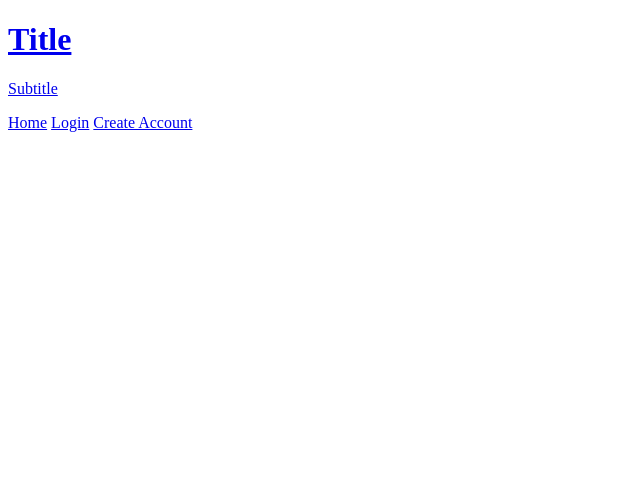
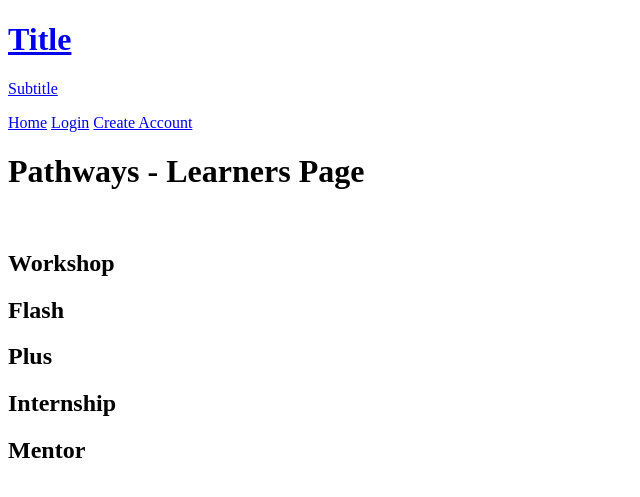
Before and after one commit to SheCodesAus/plus-pilbara-2021, a Django app: template groupproject/swc/templates/swc/pathways.html in a window 1280 px wide. Shown: the top 497 px of the page, without its empty margins (0-640 px from the left). Run offline with Django 3.2, Linux system fonts and the light colour scheme; the template is opened without the code that fills it, so the values that code supplies are empty; some libraries are stand-ins or nearby versions.

Commit message:
created divs for pathways

```diff
--- a/groupproject/swc/templates/swc/pathways.html
+++ b/groupproject/swc/templates/swc/pathways.html
@@ -1,9 +1,42 @@
 {% extends 'base.html' %}
 {% load static %}
 
+{% block stylesheets %}
+<!-- <link rel="stylesheet" type="text/css" href="{% static 'styles.css' %}"> -->
+{% endblock %}
+
 {% block content %}
+
+
 
 <!-- Enter page content -->
 
+<h1>Pathways - Learners Page</h1>
+
+<!-- insert graph of participants in programs past, present and future -->
+<div id="pathways-graph">
+    <img src="{{ static... }}">
+</div>
+
+<div id="pathway">
+    <div class="pathway-boxes" id="workshop">
+        <h2>Workshop</h2>
+    </div>
+    <div class="pathway-boxes" id="flash">
+        <h2>Flash</h2>
+    </div>
+    <div class="pathway-boxes" id="plus">
+        <h2>Plus</h2>
+    </div>
+    <div class="pathway-boxes" id="internship">
+        <h2>Internship</h2>
+    </div>
+    <div class="pathway-boxes" id="mentor">
+        <h2>Mentor</h2>
+    </div>
+</div>
+
+
+
 
 {% endblock %}
```
